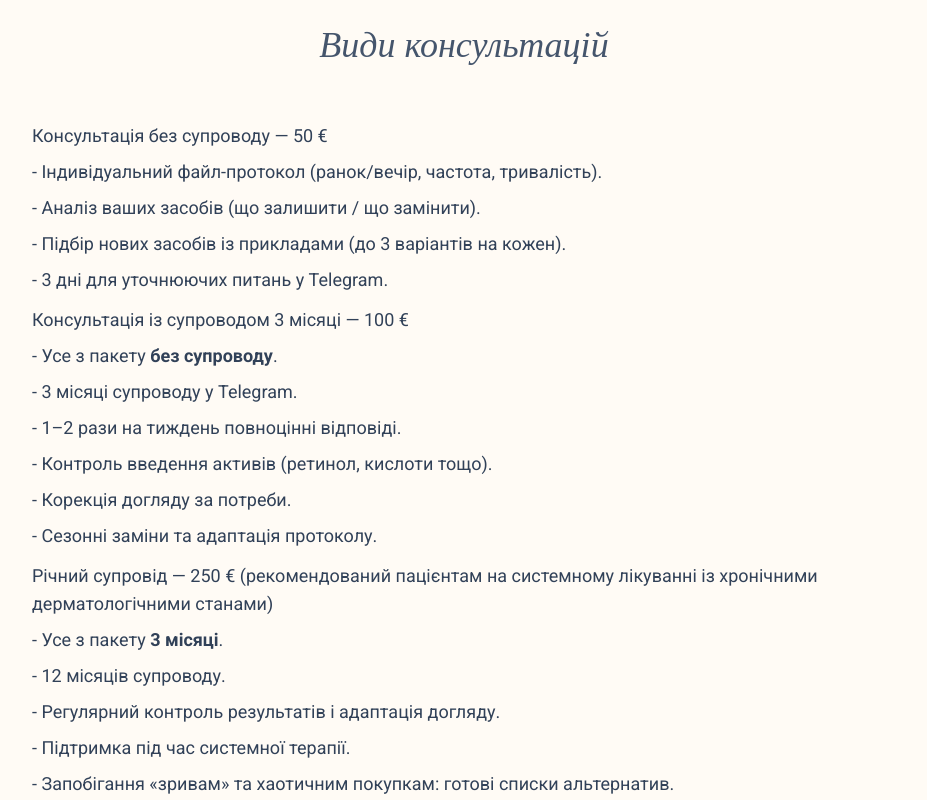
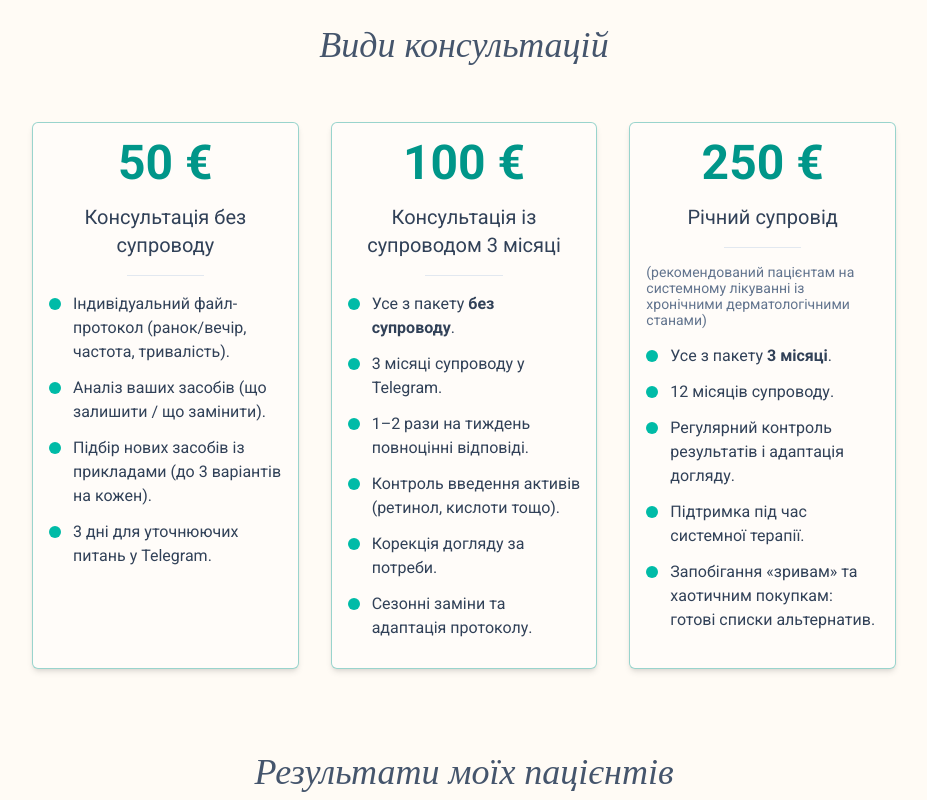
Before and after one commit to dr-pashkovska/care-card, a React (Vite) app: page / in a window 1280 px wide. Shown: the part 2420-3220 px from the top of the page, without its empty margins (176-1103 px from the left). Built offline with nearby package versions, Linux system fonts and the light colour scheme; a web font is replaced by a local one.

Commit message:
all data

```diff
--- a/biome.json
+++ b/biome.json
@@ -14,7 +14,8 @@
     "rules": {
       "recommended": true,
       "suspicious": {
-        "noUnknownAtRules": "off"
+        "noUnknownAtRules": "off",
+        "noArrayIndexKey": "off"
       }
     }
   },
--- a/src/layout/footer/footer.tsx
+++ b/src/layout/footer/footer.tsx
@@ -7,19 +7,21 @@ export const Footer: FC = () => {
   return (
     <footer>
       <Section>
-        <p>Готові отримати зрозумілий план догляду?</p>
-        <p>Ніяких хаотичних покупок, лише чітка система, яка працює саме для вас.</p>
+        <p className="text-center text-xl text-slate-600">Готові отримати зрозумілий план догляду?</p>
+        <p className="text-center text-xl text-slate-600">
+          Ніяких хаотичних покупок, лише чітка система, яка працює саме для вас.
+        </p>
         <button
           type="button"
           className={cn([
             'transition-all cursor-pointer shadow-md hover:shadow-lg',
             'sm:py-4 sm:px-8 py-3 px-5',
-            // 'bg-gradient-to-tr from-orange-300/70 to-orange-300',
             'bg-orange-400/70 hover:bg-orange-400/80',
             'text-white hover:text-gray-100',
             'sm:text-2xl text-lg font-normal',
             'rounded-lg border-none',
             'focus:outline-none',
+            'sm:max-w-2/3 w-full mx-auto',
           ])}
         >
           Записатися на консультацію
--- a/src/layout/sections/consultation-types.tsx
+++ b/src/layout/sections/consultation-types.tsx
@@ -1,4 +1,5 @@
-import type { FC } from 'react'
+import cn from 'classnames'
+import type { FC, ReactNode } from 'react'
 
 import { SectionHeader } from '~/components/section-header'
 
@@ -9,45 +10,76 @@ export const ConsultationTypes: FC = () => {
     <Section>
       <SectionHeader title="Види консультацій" />
 
-      <div className="text-lg text-slate-700 flex flex-col gap-2">
-        <h3>Консультація без супроводу — 50 €</h3>
-        <ul className="text-lg text-slate-700 flex flex-col gap-2">
-          <li>- Індивідуальний файл-протокол (ранок/вечір, частота, тривалість).</li>
-          <li>- Аналіз ваших засобів (що залишити / що замінити).</li>
-          <li>- Підбір нових засобів із прикладами (до 3 варіантів на кожен).</li>
-          <li>- 3 дні для уточнюючих питань у Telegram.</li>
-        </ul>
-      </div>
-
-      <div className="text-lg text-slate-700 flex flex-col gap-2">
-        <h3>Консультація із супроводом 3 місяці — 100 €</h3>
-        <ul className="text-lg text-slate-700 flex flex-col gap-2">
-          <li>
-            - Усе з пакету <b>без супроводу</b>.
-          </li>
-          <li>- 3 місяці супроводу у Telegram.</li>
-          <li>- 1–2 рази на тиждень повноцінні відповіді.</li>
-          <li>- Контроль введення активів (ретинол, кислоти тощо).</li>
-          <li>- Корекція догляду за потреби.</li>
-          <li>- Сезонні заміни та адаптація протоколу.</li>
-        </ul>
-      </div>
-
-      <div className="text-lg text-slate-700 flex flex-col gap-2">
-        <h3>
-          Річний супровід — 250 € (рекомендований пацієнтам на системному лікуванні із хронічними дерматологічними
-          станами)
-        </h3>
-        <ul className="text-lg text-slate-700 flex flex-col gap-2">
-          <li>
-            - Усе з пакету <b>3 місяці</b>.
-          </li>
-          <li>- 12 місяців супроводу.</li>
-          <li>- Регулярний контроль результатів і адаптація догляду.</li>
-          <li>- Підтримка під час системної терапії.</li>
-          <li>- Запобігання «зривам» та хаотичним покупкам: готові списки альтернатив.</li>
-        </ul>
-      </div>
+      <ul className="grid grid-cols-1 sm:grid-cols-2 lg:grid-cols-3 gap-8">
+        <Block title="Консультація без супроводу" list={PACK_50} price={50} />
+        <Block title="Консультація із супроводом 3 місяці" list={PACK_100} price={100} />
+        <Block
+          description="(рекомендований пацієнтам на системному лікуванні із хронічними дерматологічними станами)"
+          title="Річний супровід"
+          list={PACK_250}
+          price={250}
+        />
+      </ul>
     </Section>
   )
 }
+
+const Block: FC<{ title: ReactNode; list: (ReactNode | string)[]; price: number; description?: string }> = ({
+  title,
+  list,
+  price,
+  description,
+}) => {
+  return (
+    <li
+      className={cn([
+        'border border-teal-600/40 rounded-md p-4',
+        'text-slate-700 bg-white/40 shadow-md',
+        'flex flex-col gap-4',
+      ])}
+    >
+      <span className="text-5xl font-bold text-center text-teal-600">{price} €</span>
+      <h4 className="text-xl text-center">{title}</h4>
+      <div className="border-b border-b-slate-200 w-1/3 mx-auto" />
+      {description && <span className="text-sm text-slate-500 leading-4">{description}</span>}
+      <ul>
+        {list.map((item, key) => (
+          <li key={key} className="flex gap-3 pb-3">
+            <div className="py-1.5">
+              <span className="block rounded-full p-1.5 bg-teal-500" />
+            </div>
+            <span className="text-base text-slate-700">{item}</span>
+          </li>
+        ))}
+      </ul>
+    </li>
+  )
+}
+
+const PACK_50 = [
+  'Індивідуальний файл-протокол (ранок/вечір, частота, тривалість).',
+  'Аналіз ваших засобів (що залишити / що замінити).',
+  'Підбір нових засобів із прикладами (до 3 варіантів на кожен).',
+  '3 дні для уточнюючих питань у Telegram.',
+]
+
+const PACK_100 = [
+  <>
+    Усе з пакету <b>без супроводу</b>.
+  </>,
+  '3 місяці супроводу у Telegram.',
+  '1–2 рази на тиждень повноцінні відповіді.',
+  'Контроль введення активів (ретинол, кислоти тощо).',
+  'Корекція догляду за потреби.',
+  'Сезонні заміни та адаптація протоколу.',
+]
+
+const PACK_250 = [
+  <>
+    Усе з пакету <b>3 місяці</b>.
+  </>,
+  '12 місяців супроводу.',
+  'Регулярний контроль результатів і адаптація догляду.',
+  'Підтримка під час системної терапії.',
+  'Запобігання «зривам» та хаотичним покупкам: готові списки альтернатив.',
+]
```
